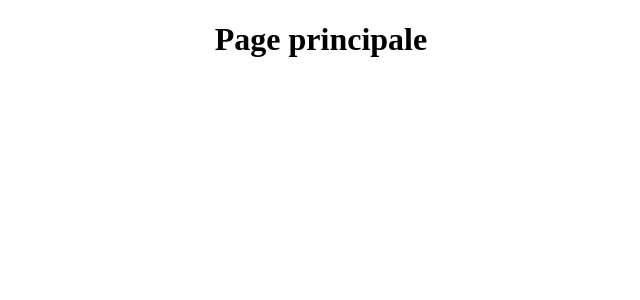
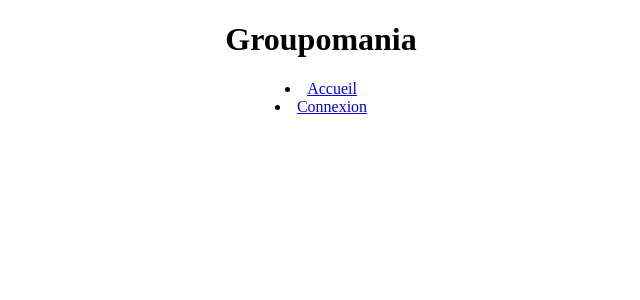
Before and after one commit to Clement-Llobet/P7-DevWeb-OpenClassrooms-Groupomania, a React (Create React App) app in the folder client/: page / in a window 1280 px wide. Shown: the top 300 px of the page, without its empty margins (319-959 px from the left). Built offline with nearby package versions, Linux system fonts and the light colour scheme.

Commit message:
refactor client router

```diff
--- /dev/null
+++ b/client/src/components/Error/index.tsx
@@ -0,0 +1,11 @@
+import React from "react"
+
+const Error: React.FC = () => {
+    return (
+        <div>
+            <p>Oh ! Cette page n'existe pas.</p>
+        </div>
+    )
+}
+
+export default Error
--- a/client/src/components/Header/index.tsx
+++ b/client/src/components/Header/index.tsx
@@ -1,11 +1,19 @@
-import { Link } from "react-router-dom";
+import { Outlet, Link } from "react-router-dom";
 
-const Header = () => {
+const Header: React.FC = () => {
     return (
-        <nav>
-            <Link to="/">Accueil</Link>
-            <Link to="/login">Connexion</Link>
-        </nav>
+        <div>
+            <nav>
+                <li>
+                    <Link to="/">Accueil</Link>
+                </li>
+                <li>
+                    <Link to="/login">Connexion</Link>
+                </li>
+            </nav>
+            {/* <Outlet /> */}
+        </div>
+
     )
 }
 
--- /dev/null
+++ b/client/src/components/Router/index.tsx
@@ -0,0 +1,20 @@
+import React from "react";
+import { BrowserRouter, Route, Routes } from "react-router-dom";
+import Home from "../../pages/Home";
+import Login from "../../pages/Login";
+import Error from "../Error";
+
+
+const Router: React.FC = () => {
+    return (
+        <BrowserRouter>
+            <Routes>
+                <Route path="/" element={<Home />} />
+                <Route path="/login" element={<Login />} />
+                <Route path="/error" element={<Error/>} />
+            </Routes>
+        </BrowserRouter>
+    )
+}
+
+export default Router
--- a/client/src/index.tsx
+++ b/client/src/index.tsx
@@ -1,14 +1,14 @@
 import React from 'react';
 import ReactDOM from 'react-dom/client';
-import Home from './pages/Home';
 import reportWebVitals from './reportWebVitals';
+import Router from './components/Router';
 
 const root = ReactDOM.createRoot(
   document.getElementById('root') as HTMLElement
 );
 root.render(
   <React.StrictMode>
-    <Home />
+    <Router />
   </React.StrictMode>
 );
 reportWebVitals();
--- a/client/src/pages/Home.tsx
+++ b/client/src/pages/Home.tsx
@@ -1,16 +1,11 @@
-import { BrowserRouter, Routes, Route} from "react-router-dom";
+import Header from "../components/Header";
 import '../styles/Home.css';
-import Login from "./Login";
 
 const Home = () => {
   return (
     <div className="App">
-      <BrowserRouter>
-        <Routes>
-          <Route path="/" element={<h1>Page principale</h1>} />
-          <Route path="/login" element={<Login />} />
-        </Routes>
-      </BrowserRouter>
+      <h1>Groupomania</h1>
+      <Header />
     </div>
   );
 }
--- a/client/src/pages/Login.tsx
+++ b/client/src/pages/Login.tsx
@@ -18,8 +18,8 @@ const Login = () => {
                     <label>Mot de passe</label>
                     <input type="password" name="password" id="registration_password" required/>
 
-                    <label>Profession</label>
-                    <select name="profession" id="registration_profession" required>
+                    <label>Statut</label>
+                    <select name="status" id="registration_status" required>
                         <option value="executive">Cadre</option>
                         <option value="non-executive">Non-cadre</option>
                     </select>
```
